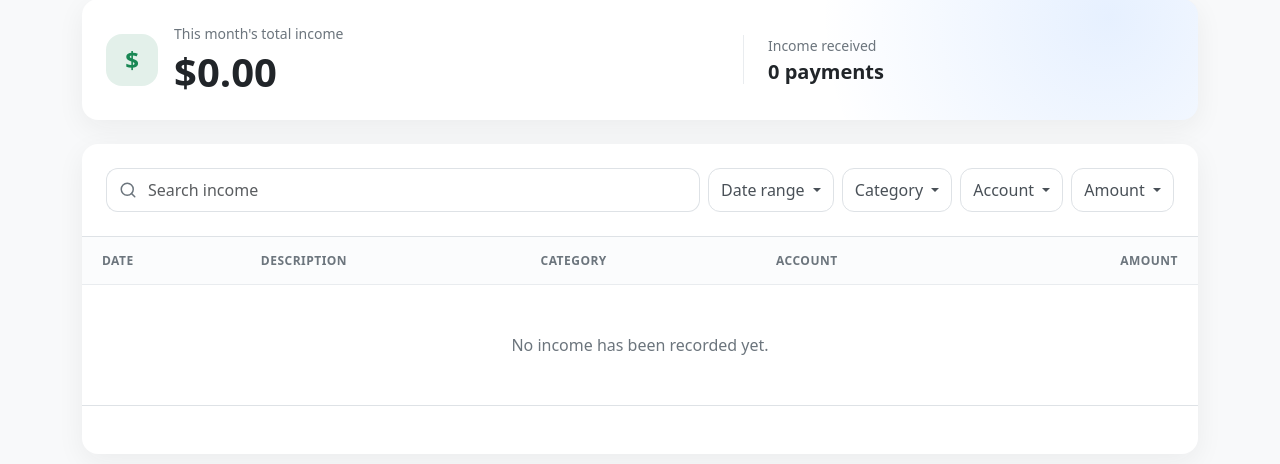
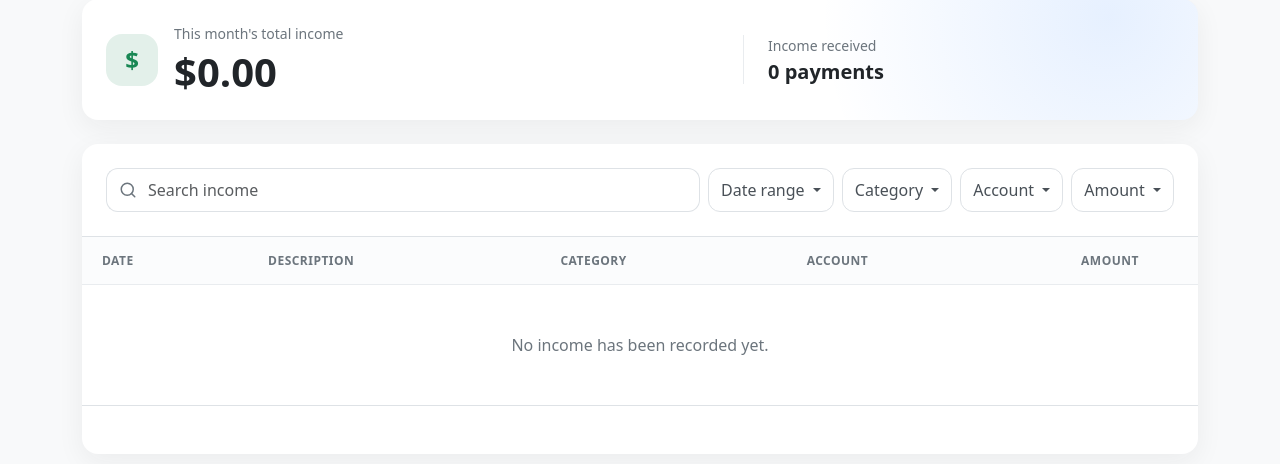
Before and after one commit to MottyFeferkorn/BudgetBoard, a Flask app: page /income in a window 1280 px wide. Shown: the part 242-706 px from the top of the page. Run offline with Flask 3, Linux system fonts and the light colour scheme; a user stored in the database is signed in; some libraries are stand-ins or nearby versions.

Commit message:
income optimizations

```diff
--- a/static/style.css
+++ b/static/style.css
@@ -525,6 +525,12 @@ main {
     background-color: rgba(13, 110, 253, 0.025);
 }
 
+.income-table .income-amount-column {
+    width: 11rem;
+    text-align: center;
+    white-space: nowrap;
+}
+
 .income-category {
     display: inline-flex;
     align-items: center;
--- a/templates/income.html
+++ b/templates/income.html
@@ -193,7 +193,7 @@
                                     <th scope="col">Description</th>
                                     <th scope="col">Category</th>
                                     <th scope="col">Account</th>
-                                    <th class="text-end" scope="col">Amount</th>
+                                    <th class="income-amount-column" scope="col">Amount</th>
                                 </tr>
                             </thead>
                             <tbody>
@@ -203,7 +203,7 @@
                                         <td><span class="fw-semibold">{{ entry["description"] or "" }}</span></td>
                                         <td><span class="income-category">{{ entry["category"] }}</span></td>
                                         <td>{{ entry["account"] }}</td>
-                                        <td class="text-end fw-semibold text-success">{{ entry["amount"] | usd }}</td>
+                                        <td class="income-amount-column fw-semibold text-success">{{ entry["amount"] | usd }}</td>
                                     </tr>
                                 {% else %}
                                     <tr>
```
Also changed, not shown: budget.db, 1 other file.
